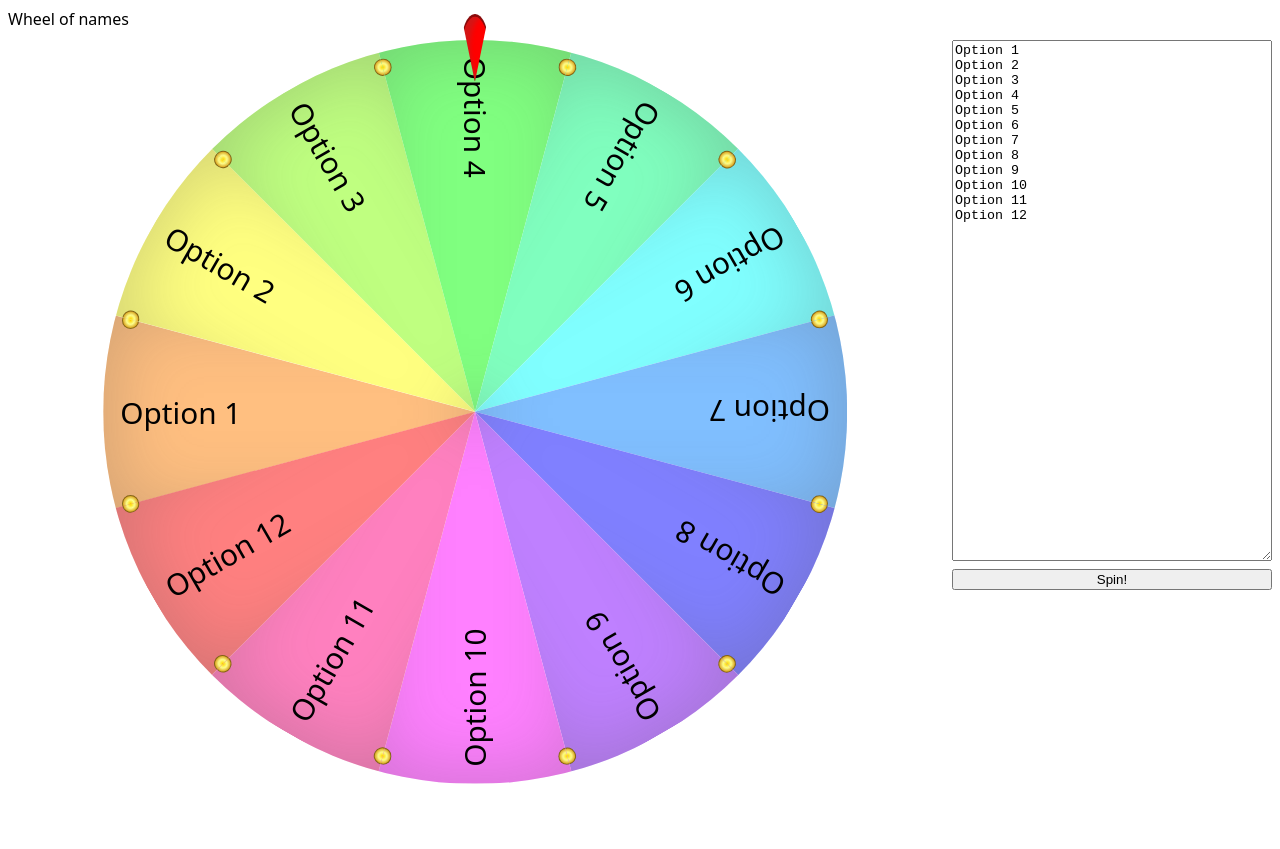
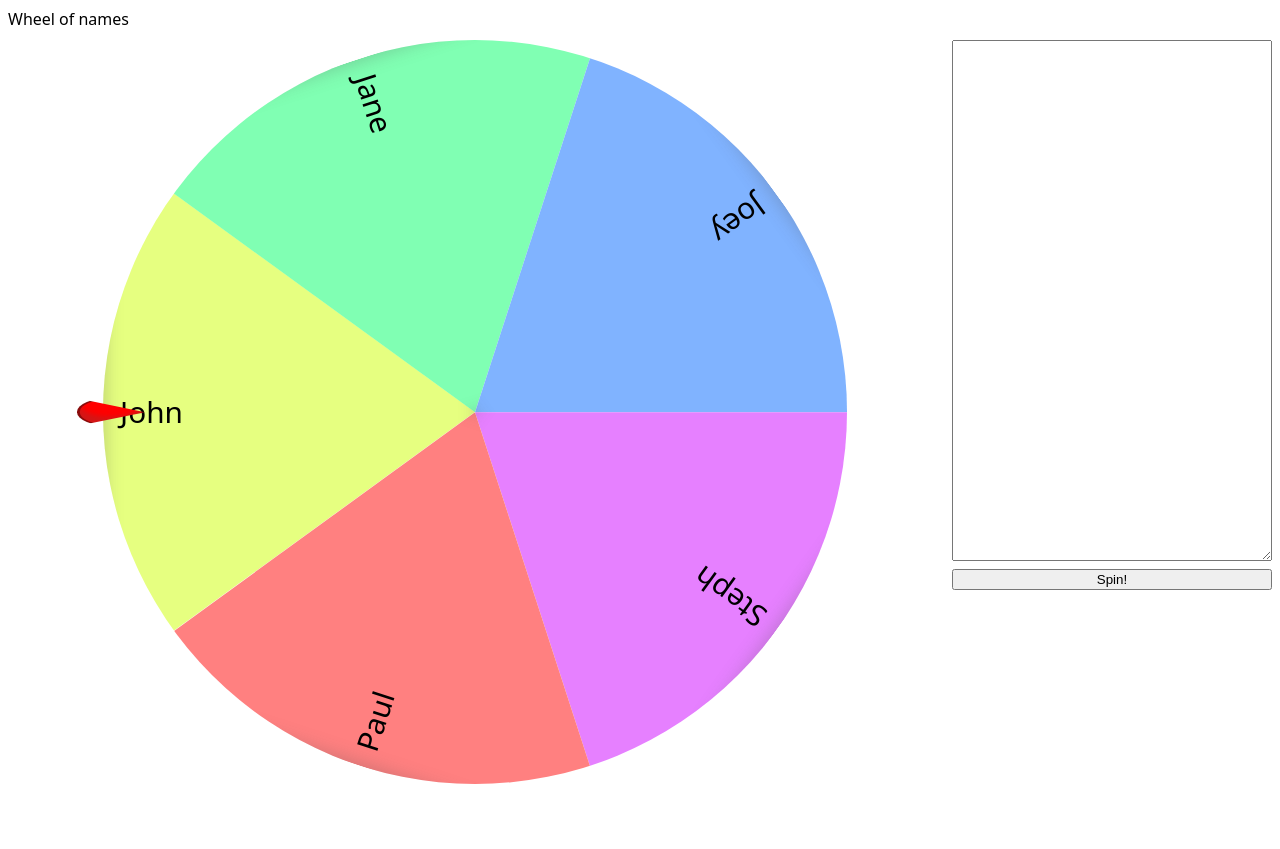
Before and after one commit to Yemolai/wheel-of-names, a website built with Vite: page index.html in a window 1280 px wide. Before the commit the page ends 800 px from the top, so only its background shows below. Built offline with nearby package versions, Linux system fonts and the light colour scheme.

Commit message:
Generating wheel with JS

```diff
--- a/index.html
+++ b/index.html
@@ -4,7 +4,7 @@
     <meta charset="UTF-8" />
     <link rel="icon" type="image/svg+xml" href="/vite.svg" />
     <meta name="viewport" content="width=device-width, initial-scale=1.0" />
-    <title>Vite App</title>
+    <title>Wheel of names</title>
   </head>
   <body>
     <div id="app">
@@ -12,38 +12,17 @@
         Wheel of names
       </div>
       <div class="grid-wheel">
-        <fieldset class="wheel" style="--_items: 12;">
-          <ul>
-            <li style="--_idx: 1">Option 1</li>
-            <li style="--_idx: 2">Option 2</li>
-            <li style="--_idx: 3">Option 3</li>
-            <li style="--_idx: 4">Option 4</li>
-            <li style="--_idx: 5">Option 5</li>
-            <li style="--_idx: 6">Option 6</li>
-            <li style="--_idx: 7">Option 7</li>
-            <li style="--_idx: 8">Option 8</li>
-            <li style="--_idx: 9">Option 9</li>
-            <li style="--_idx: 10">Option 10</li>
-            <li style="--_idx: 11">Option 11</li>
-            <li style="--_idx: 12">Option 12</li>
+        <fieldset class="wheel">
+          <ul id="names-list" style="--_items: 4;">
+            <li style="--_idx: 1">John</li>
+            <li style="--_idx: 2">Jane</li>
+            <li style="--_idx: 3">Johnson</li>
+            <li style="--_idx: 4">Jay</li>
           </ul>
         </fieldset>
       </div>
       <div class="grid-input">
-        <textarea id="names">
-Option 1
-Option 2
-Option 3
-Option 4
-Option 5
-Option 6
-Option 7
-Option 8
-Option 9
-Option 10
-Option 11
-Option 12
-        </textarea>
+        <textarea id="names"></textarea>
         <button>Spin!</button>
       </div>
     </div>
--- a/src/counter.js
+++ /dev/null
@@ -1,9 +0,0 @@
-export function setupCounter(element) {
-  let counter = 0
-  const setCounter = (count) => {
-    counter = count
-    element.innerHTML = `count is ${counter}`
-  }
-  element.addEventListener('click', () => setCounter(counter + 1))
-  setCounter(0)
-}
--- a/src/main.js
+++ b/src/main.js
@@ -1,8 +1,50 @@
 import './style.css'
-import javascriptLogo from './javascript.svg'
-import viteLogo from '/vite.svg'
-import { setupCounter } from './counter.js'
+// import javascriptLogo from './javascript.svg'
+// import viteLogo from '/vite.svg'
 
 const app = document.querySelector('#app');
+const listOfNames = app.querySelector('ul#names-list');
+const namesTextarea = app.querySelector('textarea#names');
 
-setupCounter(document.querySelector('#counter'))
+let placeholderNames = ['John', 'Jane', 'Joey', 'Steph', 'Paul'];
+
+let namesList = placeholderNames;
+
+function updateNamesList(event) {
+  const field = event.target;
+  const namesListFromField = field.value.split('\n').filter(line => line.trim().length > 0);
+  const namesCount = namesListFromField.length;
+
+  if (namesCount < 1) {
+    namesList = placeholderNames;
+  } else if (namesCount < 2) {
+    const [singleName] = namesListFromField;
+    namesList = new Array(4).fill(singleName);
+  } else if (namesCount < 3) {
+    const [a, b] = namesListFromField;
+    namesList = [a, b, a, b];
+  } else if (namesCount < 4) {
+    const [a, b, c] = namesListFromField;
+    namesList = [a, b, c, a, b, c];
+  } else {
+    namesList = namesListFromField;
+  }
+
+  const namesListItems = namesList.map((name, idx) => {
+    const li = document.createElement('li');
+    li.innerText = `${name}`;
+    li.setAttribute('style', `--_idx: ${idx + 1};`);
+    return li;
+  });
+
+  listOfNames.innerHTML = '';
+  listOfNames.append(...namesListItems);
+  listOfNames.setAttribute('style', `--_items: ${namesList.length};`)
+}
+
+namesTextarea.addEventListener('keyup', updateNamesList);
+namesTextarea.addEventListener('paste', updateNamesList);
+
+window.addEventListener('DOMContentLoaded', () => {
+  updateNamesList({ target: namesTextarea });
+})
--- a/src/style.css
+++ b/src/style.css
@@ -52,6 +52,7 @@ body {
   display: grid;
   position: relative;
   place-content: center start;
+  rotate: -90deg;
 }
 
 .wheel::after {
@@ -84,6 +85,7 @@ body {
   right: 0;
   bottom: 0;
   left: 0;
+  rotate: 90deg;
   clip-path: inset(0 0 0 0 round 50%);
   aspect-ratio: 1 / 1;
   inset: 0;
@@ -94,10 +96,11 @@ body {
   align-content: center;
   aspect-ratio: 1 / calc(2 * tan(180deg / var(--_items)));
   background: hsl(calc(360deg / var(--_items) * calc(var(--_idx))), 100%, 75%);
-  box-shadow: inset 8px 0px 2.6em rgba(80, 80, 80, 0.28);
+  border: none;
+  box-shadow: inset 2px 0px 0.6em rgba(80, 80, 80, 0.28);
   clip-path: polygon(0% 0%, 100% 50%, 0% 100%);
   display: grid;
-  font-size: 4cqi;
+  font-size: max(1cqi, min(calc(128cqi / var(--_items)), 4cqi));
   grid-area: 1 / -1;
   padding-left: 1ch;
   rotate: calc(360deg / var(--_items) * calc(var(--_idx) - 1));
@@ -105,22 +108,3 @@ body {
   user-select: none;
   width: 50cqi;
 }
-
-.wheel ul li::before, .wheel ul li::after {
-  aspect-ratio: 1/cos(15deg);
-  background: radial-gradient(closest-side, gold, #fdff8f, goldenrod);
-  border: solid 0.5px rgba(0, 0, 0, 0.4);
-  border-radius: 100%;
-  content: "";
-  height: 2cqi;
-  position: absolute;
-  top: -0.5px;
-  left: 5%;
-  scale: 1;
-  z-index: 2;
-}
-
-.wheel ul li::after {
-  top: unset;
-  bottom: -0.5px;
-}
```
